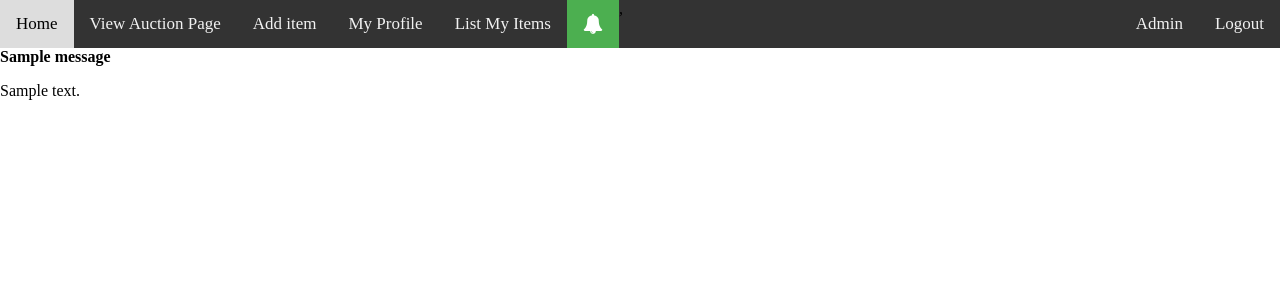
After one commit to thetarby/onlineBidding, a Django app: page /bid/messages/ in a window 1280 px wide. The commit adds this page. Shown: the top 300 px of the page. Run offline with Django 3.2, Linux system fonts and the light colour scheme; a user stored in the database is signed in; tables that the repository leaves empty hold one stand-in row (values such as "Sample post"); one stand-in notice (Sample message) is shown.

Commit message:
notifications implemented, after there is feedback now

```diff
--- a/bid/models.py
+++ b/bid/models.py
@@ -153,11 +153,18 @@ class WatchItemTypes(models.Model):
     item_type=models.CharField(max_length=100,null=False, blank=False)
 
 
+class Messages(models.Model):
+    user=models.ForeignKey(UserProfile,on_delete=models.CASCADE, null=False,blank=False)
+    message=models.TextField()
+
+
 @receiver(post_save, sender=SellItemIncrement)
 @receiver(post_save, sender=SellItemDecrement)
 def notify_item_type_wathers(sender, instance, **kwargs):
-    for watch in WatchItemTypes.objects.filter(item_type=instance.item.item_type):
+    for i,watch in enumerate(WatchItemTypes.objects.filter(item_type=instance.item.item_type)):
+        print(i)
         print(watch.user.name_surname + ' will be notified.(item type watcher)')
+        Messages(user=watch.user, message="A new {} item is on sale".format(watch.item_type)).save()
 
 
 @receiver(post_save, sender=SellItemIncrement)
@@ -165,3 +172,4 @@ def notify_item_type_wathers(sender, instance, **kwargs):
 def notify_sell_wathers(sender, instance, **kwargs):
     for watch in WatchSell.objects.filter(sell__id=instance.id):
         print(watch.user.name_surname + ' will be notified.(sell watcher)')
+        Messages(user=watch.user, message="There has been a change in {}".format(watch.sell.item.title)).save()
--- /dev/null
+++ b/bid/templates/bid/messages.html
@@ -0,0 +1,8 @@
+{% extends "users/base.html" %}
+{% block content %}
+    <div>
+        {% for message in notification_messages %}
+            <p>{{message}}</p>
+        {% endfor %}
+    </div>
+{% endblock %}
--- a/bid/urls.py
+++ b/bid/urls.py
@@ -5,4 +5,5 @@ app_name = 'bid_app'
 urlpatterns=[
     path('',views.home,name='bid-home'),
     path('bidding/<int:item_id>',views.bid_screen,name='bid-bid-screen'),
+    path('messages/',views.messages,name='bid-messages')
 ]
--- a/bid/views.py
+++ b/bid/views.py
@@ -1,5 +1,5 @@
 from django.shortcuts import render
-from .models import SellItem,SellItemDecrement,SellItemIncrement,Item
+from .models import SellItem,SellItemDecrement,SellItemIncrement,Item,Messages
 from django.contrib.auth.models import User
 
 
@@ -12,6 +12,10 @@ def home(request):
     print(request)
     return render(request,'bid/home.html',context)
 
+
+def messages(request):
+    messages=[mes.message for mes in Messages.objects.filter(user__id=request.user.userprofile.id)]
+    return render(request, 'bid/messages.html', {'notification_messages':messages})
 
 def bid_screen(request,item_id):
     if request.method=='GET':
@@ -26,12 +30,13 @@ def bid_screen(request,item_id):
         user=User.objects.all().filter(id=request.user.id).select_related('userprofile').first().userprofile
         item=int(request.POST['item_id'])
         if(hasattr(SellItem.objects.filter(state='active').get(item__id=item),'sellitemdecrement' )):
-            SellItem.objects.filter(state='active').get(item__id=item).sellitemdecrement.bid(user,amount)
+            res=SellItem.objects.filter(state='active').get(item__id=item).sellitemdecrement.bid(user,amount)
         elif(hasattr(SellItem.objects.filter(state='active').get(item__id=item),'sellitemincrement' )):
             print('bidding')
-            SellItem.objects.filter(state='active').get(item__id=item).sellitemincrement.bid(user,amount)
+            res=SellItem.objects.filter(state='active').get(item__id=item).sellitemincrement.bid(user,amount)
         item=Item.objects.filter(id=item_id).first()
         context={
-            'item':item
+            'item':item,
+            'messages':['You bidded succesfully' if res==1 else res]
         }
         return render(request,'bid/bid_screen.html',context)
--- a/users/templates/users/base.html
+++ b/users/templates/users/base.html
@@ -1,5 +1,6 @@
 <html>
 <head>
+    <link rel="stylesheet" href="https://cdnjs.cloudflare.com/ajax/libs/font-awesome/4.7.0/css/font-awesome.min.css">
     <style>
     /* Add a black background color to the top navigation */
 body {
@@ -67,6 +68,10 @@ body {
         margin: 1.5rem;
         display: inline-block;
         transition-duration: 0.5s;
+        transform: scale(1);
+        }
+        .card:hover{
+            transform: scale(1.1);
         }
         .card form{
             margin: 10px;
@@ -131,7 +136,7 @@ body {
         <a id="add-item-button" href="{% url 'users_app:add_item' %}">Add item</a>
         <a id="profile-button" href="{% url 'users-user-profile' %}">My Profile</a>
         <a id="list-items-button" href="{% url 'users_app:list_items' %}">List My Items</a>
-
+        <a id="messages-button" href="{% url 'bid_app:bid-messages' %}"><i style="font-size:20px" class="fa fa-bell"></i></a>
         <a style="float:right" href="/logout">Logout</a>,
 		<a style="float:right" href="/admin/">Admin</a>
     </div>
@@ -157,6 +162,9 @@ body {
     else if(window.location.pathname=='/home/list_items/' || window.location.pathname=='/home/list_items'){
         document.getElementById("list-items-button").className+="active"
     }
+    else if(window.location.pathname=='/bid/messages/' || window.location.pathname=='/bid/messages'){
+        document.getElementById("messages-button").className+="active"
+    }
     console.log(window.location.pathname)
 </script>
 </body>
```
Also changed, not shown: bid/migrations/0007_messages.py (added).
